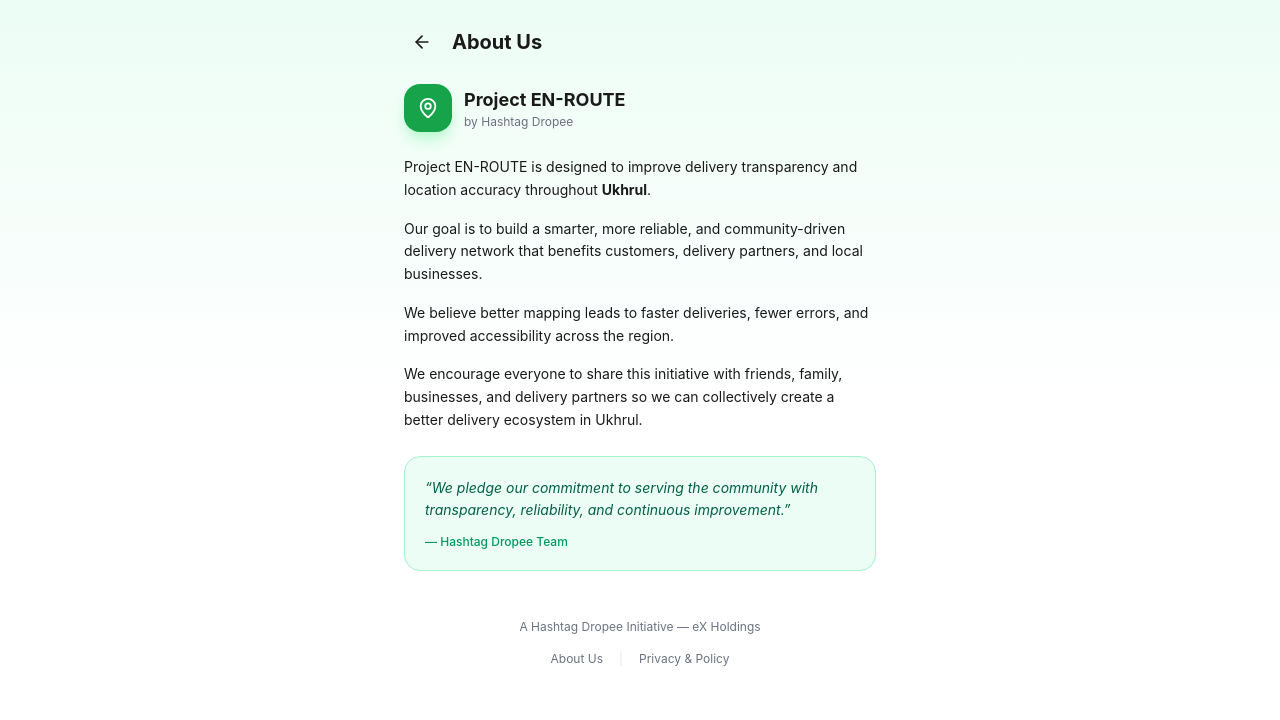
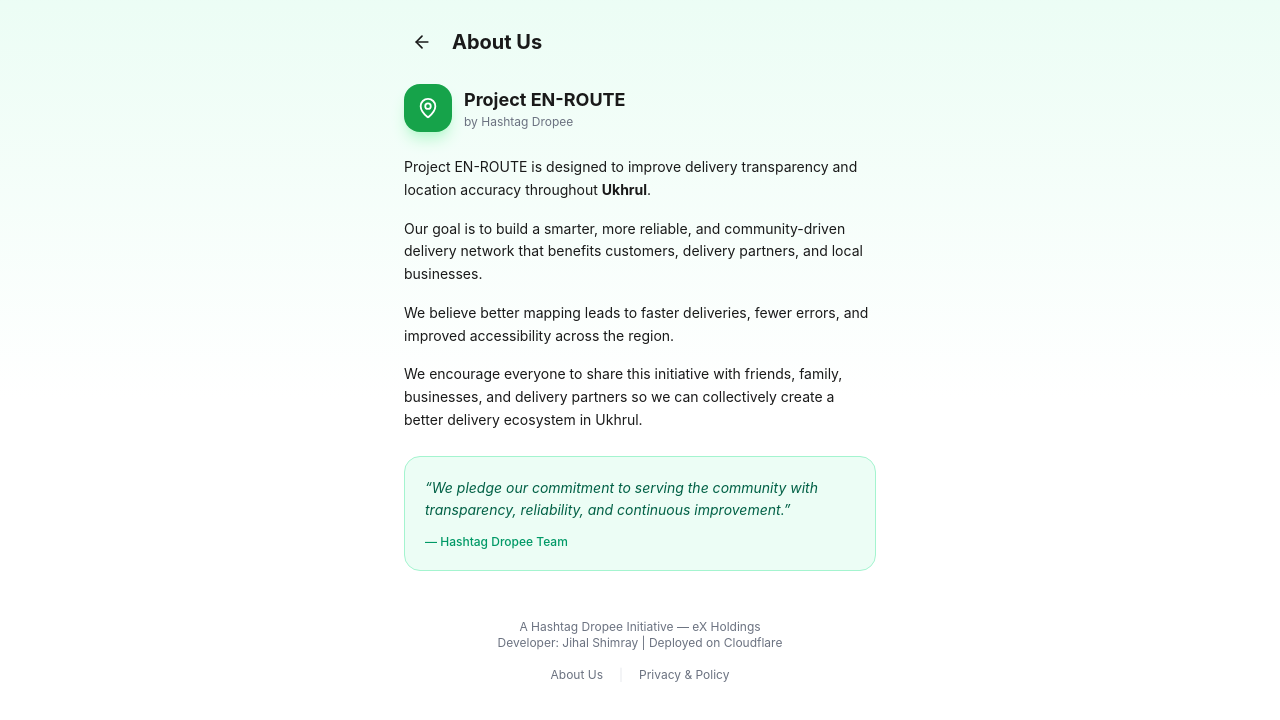
Before and after one commit to hex-si/en-route, a Next.js app: page /about in a window 1280 px wide. Shown: the top 720 px of the page. Built offline with nearby package versions, Linux system fonts and the light colour scheme.

Commit message:
Add developer signature and Cloudflare deployment info

```diff
--- a/app/about/page.tsx
+++ b/app/about/page.tsx
@@ -53,6 +53,9 @@
         <p className="text-center text-xs text-[var(--text-secondary)] pt-4">
           A Hashtag Dropee Initiative — eX Holdings
         </p>
+        <p className="text-center text-xs text-[var(--text-secondary)]">
+          Developer: Jihal Shimray | Deployed on Cloudflare
+        </p>
 
         <div className="flex items-center justify-center gap-4 mt-4 text-xs">
           <Link href="/about" className="text-[var(--text-secondary)] hover:text-[var(--primary)] transition">
--- a/app/page.tsx
+++ b/app/page.tsx
@@ -411,6 +411,9 @@
         <p className="text-center text-xs text-[var(--text-secondary)] pt-4">
           A Hashtag Dropee Initiative — eX Holdings
         </p>
+        <p className="text-center text-xs text-[var(--text-secondary)]">
+          Developer: Jihal Shimray | Deployed on Cloudflare
+        </p>
 
         <a
           href="https://instagram.com/hashtagdropee"
--- a/app/privacy/page.tsx
+++ b/app/privacy/page.tsx
@@ -87,6 +87,9 @@
         <p className="text-center text-xs text-[var(--text-secondary)] pt-8">
           A Hashtag Dropee Initiative — eX Holdings
         </p>
+        <p className="text-center text-xs text-[var(--text-secondary)]">
+          Developer: Jihal Shimray | Deployed on Cloudflare
+        </p>
 
         <div className="flex items-center justify-center gap-4 mt-4 text-xs">
           <Link href="/about" className="text-[var(--text-secondary)] hover:text-[var(--primary)] transition">
--- a/app/updates/page.tsx
+++ b/app/updates/page.tsx
@@ -107,6 +107,9 @@
         <p className="text-center text-xs text-[var(--text-secondary)] pt-8">
           A Hashtag Dropee Initiative — eX Holdings
         </p>
+        <p className="text-center text-xs text-[var(--text-secondary)]">
+          Developer: Jihal Shimray | Deployed on Cloudflare
+        </p>
       </div>
     </main>
   );
```
Also changed, not shown: 1 other file (tests, documents, lock files or other folders).
